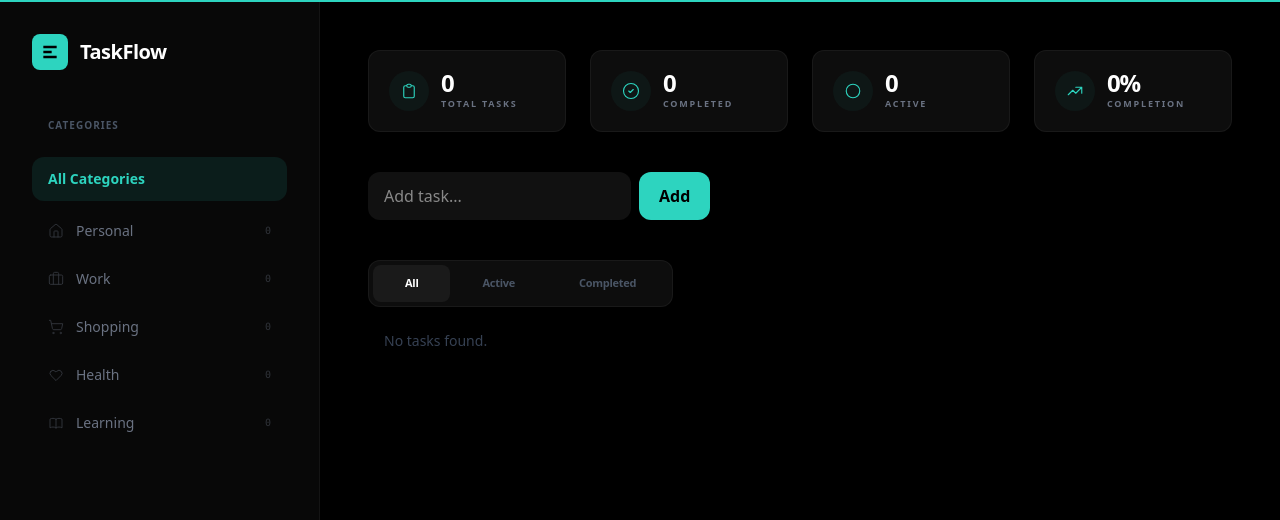
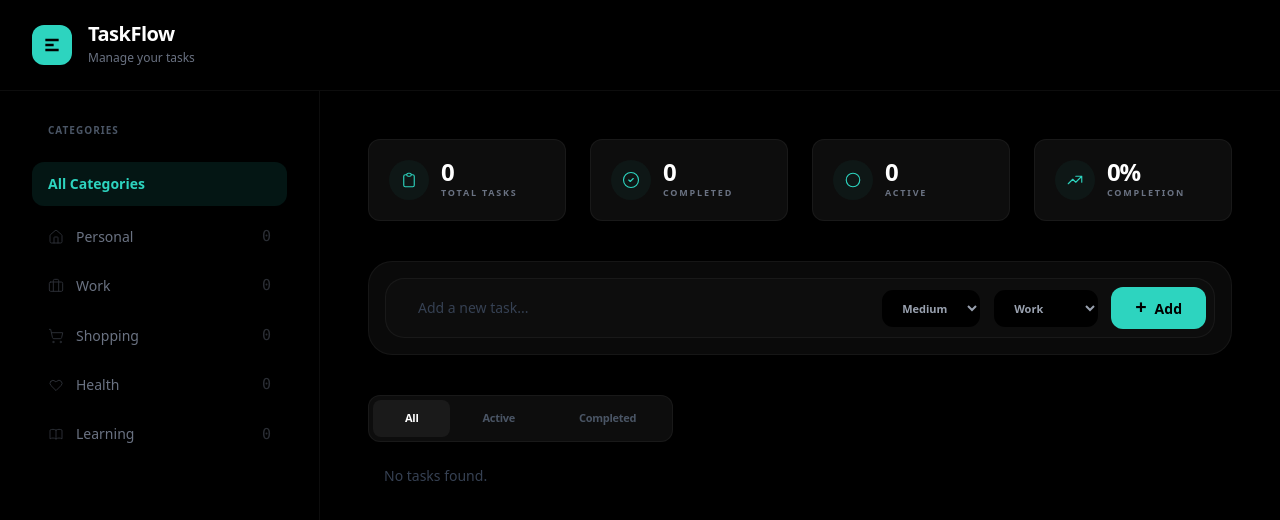
Before and after one commit to samuelesanna727-netizen/taskflow-app, a Next.js app: page / in a window 1280 px wide. Shown: the top 520 px of the page. Built offline with nearby package versions, Linux system fonts and the light colour scheme.

Commit message:
Versione3.0

```diff
--- a/app/components/sidebar/CategoryButton.tsx
+++ b/app/components/sidebar/CategoryButton.tsx
@@ -48,7 +48,7 @@ export default function CategoryButton({
         {name}
       </div>
 
-      <span className="text-[10px] opacity-40 font-mono">
+      <span className="text-[15px] opacity-40 font-mono">
         {count}
       </span>
     </button>
--- a/app/components/sidebar/Sidebar.tsx
+++ b/app/components/sidebar/Sidebar.tsx
@@ -60,25 +60,7 @@ export default function Sidebar({
   ];
 
   return (
-    <aside className="w-80 bg-[#080808] p-8 flex flex-col border-r border-white/5">
-      <div className="flex items-center gap-3 mb-12">
-        <div className="bg-[#2DD4BF] p-2 rounded-lg">
-          <svg
-            className="w-5 h-5 text-black"
-            fill="none"
-            stroke="currentColor"
-            strokeWidth="3"
-            viewBox="0 0 24 24"
-          >
-            <path d="M4 6h16M4 12h10M4 18h16" />
-          </svg>
-        </div>
-
-        <h1 className="text-xl font-bold text-white tracking-tight">
-          TaskFlow
-        </h1>
-      </div>
-
+    <aside className="w-80 bg-black p-8 flex flex-col border-r border-white/5">
       <nav className="flex-1">
         <p className="text-[10px] font-bold text-gray-600 uppercase tracking-widest mb-6 px-4">
           Categories
--- a/app/components/tasks/TaskInput.tsx
+++ b/app/components/tasks/TaskInput.tsx
@@ -1,65 +1,55 @@
 "use client";
 
-import {
-  Priority,
-  Category,
-} from "@/app/context/TaskContext";
-
-import Button from "../ui/Button";
-import Select from "../ui/Select";
+import { Priority, Category } from "@/app/context/TaskContext";
 
 type Props = {
   text: string;
   setText: (text: string) => void;
 
   priority: Priority;
-  setPriority: (priority: Priority) => void;
+  setPriority: (p: Priority) => void;
 
   category: Category;
-  setCategory: (category: Category) => void;
+  setCategory: (c: Category) => void;
 
   onAdd: () => void;
+
+  error?: string | null;
 };
 
 export default function TaskInput({
   text,
   setText,
-
   priority,
   setPriority,
-
   category,
   setCategory,
-
   onAdd,
+  error,
 }: Props) {
   return (
     <div className="bg-[#0A0A0A] p-4 rounded-[1.5rem] border border-white/5 mb-10">
-      <div className="bg-[#0D0D0D] p-2 rounded-[1.2rem] flex flex-col lg:flex-row gap-3 items-center border border-white/5">
 
+      {/* ERROR */}
+      {error && (
+        <div className="mb-3 bg-red-500/10 border border-red-500 text-red-400 text-[11px] font-bold uppercase tracking-widest px-4 py-2 rounded-lg">
+          {error}
+        </div>
+      )}
+
+      {/* INPUT BOX */}
+      <div className={`bg-[#0D0D0D] p-2 rounded-[1.2rem] flex flex-col lg:flex-row gap-3 items-center border transition-all duration-200 ${error ? "border-red-500" : "border-white/5"
+        }`}>
+
+        {/* INPUT */}
         <div className="relative flex-1 w-full">
           <input
             value={text}
             maxLength={50}
-            onChange={(e) =>
-              setText(e.target.value)
-            }
-            onKeyDown={(e) =>
-              e.key === "Enter" && onAdd()
-            }
+            onChange={(e) => setText(e.target.value)}
+            onKeyDown={(e) => e.key === "Enter" && onAdd()}
             placeholder="Add a new task..."
-            className="
-              w-full
-              bg-transparent
-              border-none
-              outline-none
-              px-6
-              py-2
-              text-sm
-              text-gray-300
-              placeholder:text-gray-700
-              font-medium
-            "
+            className="w-full bg-transparent border-none outline-none px-6 py-2 text-sm text-gray-300 placeholder:text-gray-700 font-medium"
           />
 
           {text.length > 40 && (
@@ -69,68 +59,38 @@ export default function TaskInput({
           )}
         </div>
 
-        <div className="flex w-full lg:w-auto gap-2 pr-2">
+        {/* PRIORITY */}
+        <select
+          value={priority}
+          onChange={(e) => setPriority(e.target.value as Priority)}
+          className="bg-black border border-white/5 hover:border-[#2DD4BF]/50 text-[11px] px-4 py-2.5 rounded-xl text-gray-400 font-bold outline-none"
+        >
+          <option value="I">High</option>
+          <option value="II">Medium</option>
+          <option value="III">Low</option>
+        </select>
 
-          <Select
-            value={priority}
-            onChange={(value) =>
-              setPriority(value as Priority)
-            }
-            options={[
-              {
-                label: "High",
-                value: "I",
-              },
-              {
-                label: "Medium",
-                value: "II",
-              },
-              {
-                label: "Low",
-                value: "III",
-              },
-            ]}
-          />
+        {/* CATEGORY */}
+        <select
+          value={category}
+          onChange={(e) => setCategory(e.target.value as Category)}
+          className="bg-black border border-white/5 hover:border-[#2DD4BF]/50 text-[11px] px-4 py-2.5 rounded-xl text-gray-400 font-bold outline-none"
+        >
+          <option value="Personal">Personal</option>
+          <option value="Work">Work</option>
+          <option value="Shopping">Shopping</option>
+          <option value="Health">Health</option>
+          <option value="Learning">Learning</option>
+        </select>
 
-          <Select
-            value={category}
-            onChange={(value) =>
-              setCategory(value as Category)
-            }
-            options={[
-              {
-                label: "Personal",
-                value: "Personal",
-              },
-              {
-                label: "Work",
-                value: "Work",
-              },
-              {
-                label: "Shopping",
-                value: "Shopping",
-              },
-              {
-                label: "Health",
-                value: "Health",
-              },
-              {
-                label: "Learning",
-                value: "Learning",
-              },
-            ]}
-          />
-
-          <Button onClick={onAdd}>
-            <>
-              <span className="text-xl leading-none">
-                +
-              </span>
-
-              <span>Add</span>
-            </>
-          </Button>
-        </div>
+        {/* BUTTON */}
+        <button
+          onClick={onAdd}
+          className="bg-[#2DD4BF] text-black px-6 py-2.5 rounded-xl font-bold text-sm hover:scale-[1.02] active:scale-95 transition"
+        >
+          <span className="text-xl leading-none">+</span>
+          <span className="ml-2">Add</span>
+        </button>
       </div>
     </div>
   );
--- a/app/components/ui/Button.tsx
+++ /dev/null
@@ -1,41 +0,0 @@
-"use client";
-
-type Props = {
-  children: React.ReactNode;
-  onClick?: () => void;
-  className?: string;
-};
-
-export default function Button({
-  children,
-  onClick,
-  className = "",
-}: Props) {
-  return (
-    <button
-      onClick={onClick}
-      className={`
-        bg-[#2DD4BF]
-        text-black
-        px-6
-        py-2.5
-        rounded-xl
-        font-bold
-        text-sm
-        border-2
-        border-[#1fa392]
-        hover:border-white
-        hover:shadow-[0_0_20px_rgba(45,212,191,0.3)]
-        active:scale-95
-        transition-all
-        flex
-        items-center
-        justify-center
-        gap-2
-        ${className}
-      `}
-    >
-      {children}
-    </button>
-  );
-}
--- a/app/context/TaskContext.tsx
+++ b/app/context/TaskContext.tsx
@@ -32,13 +32,11 @@ export function TaskProvider({ children }: { children: React.ReactNode }) {
   // Caricamento iniziale dal localStorage
   useEffect(() => {
     const saved = localStorage.getItem("taskflow-storage");
+
     if (saved) {
-      try {
-        setTasks(JSON.parse(saved));
-      } catch (e) {
-        console.error("Errore nel caricamento dei task:", e);
-      }
+      setTasks(JSON.parse(saved));
     }
+
     setIsLoaded(true);
   }, []);
 
--- a/app/layout.tsx
+++ b/app/layout.tsx
@@ -6,10 +6,35 @@ import { GeistSans } from 'geist/font/sans';
 export default function RootLayout({ children }: { children: React.ReactNode }) {
   return (
     <html lang="it" className={GeistSans.className}>
-      <body className="bg-black text-white min-h-screen font-sans antialiased">
-        <div className="h-[2px] w-full bg-[#2DD4BF]" />
+      <body className="bg-black text-white min-h-screen font-sans antialiased flex flex-col">
         <TaskProvider>
-          <div className="flex w-full min-h-screen bg-black">
+          {/* HEADER SUPERIORE */}
+          <header className="w-full flex items-center gap-4 px-8 py-6 border-b border-white/5 bg-black ">
+            {/* Icona Verde */}
+            <div className="bg-[#2DD4BF] p-2.5 rounded-xl">
+              <svg
+                className="w-5 h-5 text-black"
+                fill="none"
+                stroke="currentColor"
+                strokeWidth="3"
+                viewBox="0 0 24 24"
+              >
+                <path d="M4 6h16M4 12h10M4 18h16" />
+              </svg>
+            </div>
+
+            <div className="flex flex-col">
+              <h1 className="text-xl font-bold text-white tracking-tight leading-none">
+                TaskFlow
+              </h1>
+              <span className="text-xs text-gray-500 mt-1.5 font-medium">
+                Manage your tasks
+              </span>
+            </div>
+          </header>
+
+          {/* AREA CONTENUTO */}
+          <div className="flex flex-1 w-full bg-black">
             <main className="flex-1 flex flex-col">
               {children}
             </main>
--- a/app/page.tsx
+++ b/app/page.tsx
@@ -10,10 +10,11 @@ import {
   Category,
 } from "./context/TaskContext";
 
-import Sidebar from "@/app/components/sidebar/Sidebar";
-import StatBox from "@/app/components/stats/StatBox";
-import TaskFilters from "@/app/components/tasks/TaskFilters";
-import TaskList from "@/app/components/tasks/TaskList";
+import TaskInput from "./components/tasks/TaskInput";
+import Sidebar from "./components/sidebar/Sidebar";
+import TaskList from "./components/tasks/TaskList";
+import TaskFilters from "./components/tasks/TaskFilters";
+import StatBox from "./components/stats/StatBox";
 
 export default function Dashboard() {
   const {
@@ -31,12 +32,18 @@ export default function Dashboard() {
   const [category, setCategory] =
     useState<Category>("Work");
 
+  const [errorVisible, setErrorVisible] = useState(false);
+  const [error, setError] = useState<string | null>(null);
+
+
   const [filter, setFilter] = useState<
     "All" | "Active" | "Completed"
   >("All");
 
   const [selectedCategory, setSelectedCategory] =
     useState<Category | "All">("All");
+
+
 
   const filteredTasks = tasks.filter((t) => {
     const matchesStatus =
@@ -74,10 +81,22 @@ export default function Dashboard() {
   };
 
   const handleAdd = () => {
-    if (!text.trim()) return;
+    if (!text.trim()) {
+      setError("Il task non può essere vuoto o solo spazi");
+      setErrorVisible(true);
 
-    addTask(text, priority, category);
+      setTimeout(() => {
+        setErrorVisible(false); // inizia fade out
+      }, 2500);
 
+      setTimeout(() => {
+        setError(null); // rimuove dal DOM
+      }, 3000);
+
+      return;
+    }
+
+    addTask(text.trim(), priority, category);
     setText("");
   };
 
@@ -116,21 +135,16 @@ export default function Dashboard() {
           />
         </div>
 
-        <div className="flex gap-2 mb-10">
-          <input
-            value={text}
-            onChange={(e) => setText(e.target.value)}
-            placeholder="Add task..."
-            className="bg-[#111] px-4 py-3 rounded-xl text-white outline-none"
+        <TaskInput
+          text={text}
+          setText={setText}
+          priority={priority}
+          setPriority={setPriority}
+          category={category}
+          setCategory={setCategory}
+          onAdd={handleAdd}
+          error={error}
         />
-
-          <button
-            onClick={handleAdd}
-            className="bg-[#2DD4BF] text-black px-5 rounded-xl font-bold"
-          >
-            Add
-          </button>
-        </div>
 
         <div className="flex flex-col gap-6">
           <TaskFilters
```
Also changed, not shown: app/components/tasks/TaskItem.tsx (+4 -6 lines), app/components/ui/Select.tsx (deleted, +0 -51 lines). Lines whose indentation alone changed are shown as unchanged.
